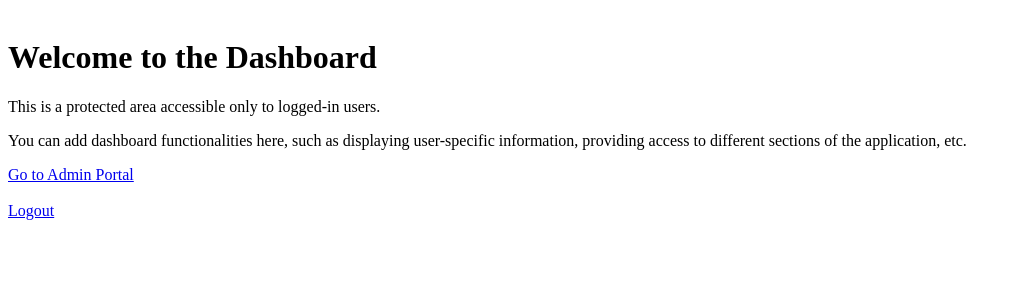
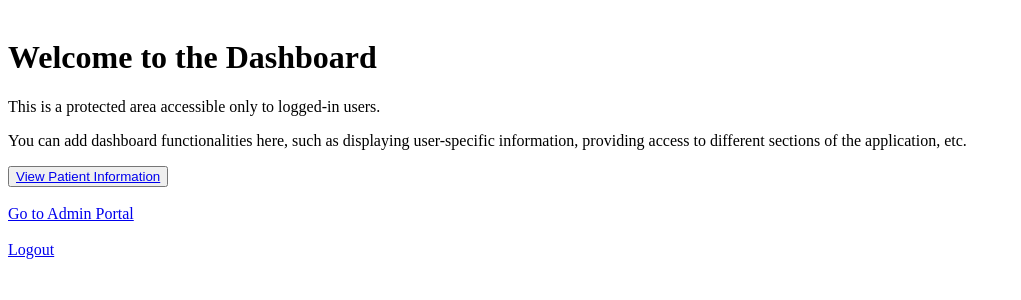
Before and after one commit to smsmorsalin/pulse-HMS_DBMS, a Flask app: page /dashboard in a window 1280 px wide. Shown: the part 95-395 px from the top of the page, without its empty margins (0-1021 px from the left). Run offline with Flask 3, Linux system fonts and the light colour scheme; a user stored in the database is signed in; data comes from the database, SQL or seed files in the repository.

Commit message:
added patient.html

```diff
--- a/app.py
+++ b/app.py
@@ -147,6 +147,16 @@ def dashboard():
     else:
         return redirect(url_for('login'))
 
+@app.route('/patient')
+def patient():
+    """Patient information page - only accessible to logged-in users."""
+    admin_checker = db.execute('SELECT * FROM admins WHERE id = ?', (session.get('user_id'),)).fetchone()
+    user_checker = db.execute('SELECT * FROM users WHERE id = ?', (session.get('user_id'),)).fetchone()
+
+    if session.get('user_id') == 'root_admin' or (admin_checker and admin_checker[0] == session.get('user_id')) or (user_checker and user_checker[0] == session.get('user_id')):
+        return render_template("patient.html")
+    else:
+        return redirect(url_for('login'))
 
 if __name__ == '__main__':
     app.run(debug=True)
--- a/templates/dashboard.html
+++ b/templates/dashboard.html
@@ -18,6 +18,7 @@
         {% endif %}
     <p>This is a protected area accessible only to logged-in users.</p>
     <p>You can add dashboard functionalities here, such as displaying user-specific information, providing access to different sections of the application, etc.</p>
+    <button type="button" class="btn btn-info"><a href="{{ url_for('patient') }}">View Patient Information</a></button><br><br>
     <a href="{{ url_for('admin_portal') }}">Go to Admin Portal</a><br><br>
     <a href="{{ url_for('logout') }}">Logout</a>
 </body>
```
Also changed, not shown: templates/patient.html (added, +15 -0 lines).
